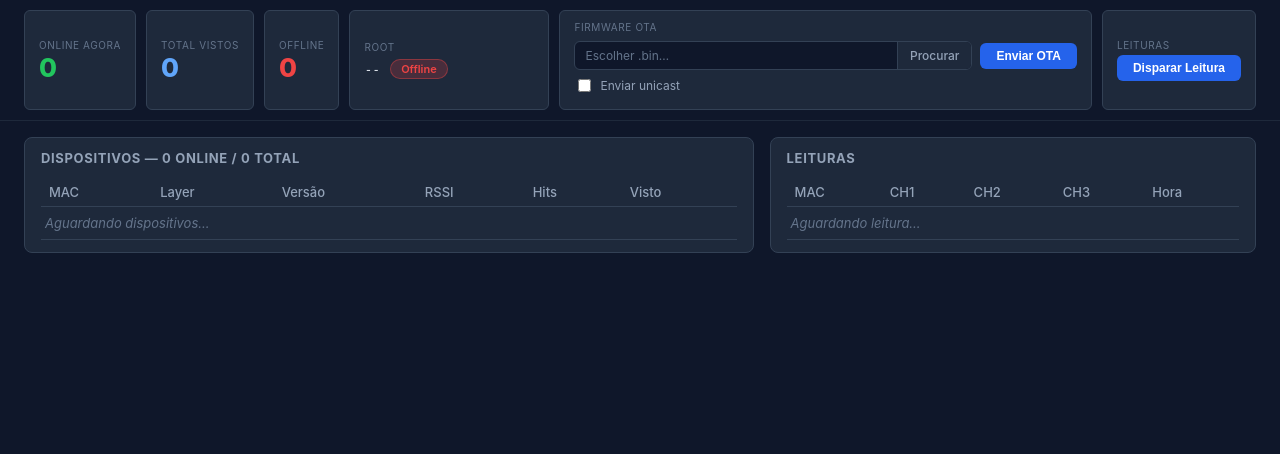
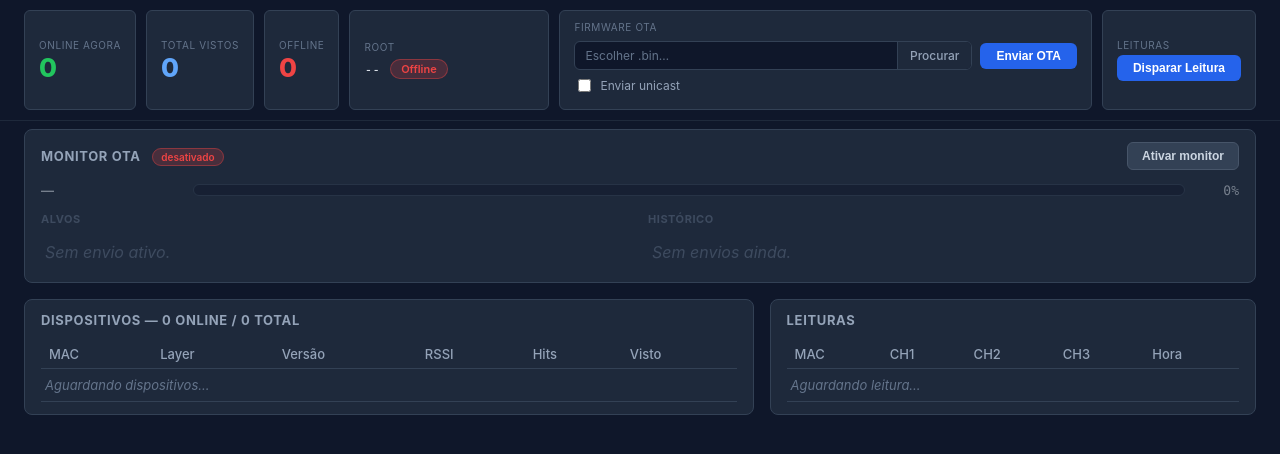
Before and after one commit to LucasFeh/MSC-WiFi-Mesh-Gateway, a Flask app: page / in a window 1280 px wide. Shown: the part 49-503 px from the top of the page. Run offline with Flask 3, Linux system fonts and the light colour scheme; data that the repository does not hold is empty; some libraries are stand-ins or nearby versions.

Commit message:
flask com monitor

```diff
--- a/server/app.py
+++ b/server/app.py
@@ -22,6 +22,19 @@ _ota_pending_name = None
 _firmware_path = os.path.join(os.path.dirname(os.path.abspath(__file__)), "firmware_upload.bin")
 _root_ws = None
 _ws_loop = None
+
+# ── Monitor OTA ──────────────────────────────────────────────────────────────
+# Telemetria do ROOT durante o OTA. Desligada por padrão (o ROOT só reporta
+# quando ligada por botão, evitando overhead). Tudo em memória, como _devices.
+_ota_monitor_enabled = False
+_ota_state = {
+    "active": False, "op": None, "file": None, "total": 0, "pct": 0,
+    "started": None, "finished": None,
+    "targets": [],        # [{"mac":.., "status":"pending"|"ok"|"fail"|"timeout"}]
+    "self_status": None,  # "running"|"rebooting"|"fail" (op self)
+}
+_ota_history = []         # últimos 10: {"file","op","finished","ok","fail","timeout","self_status"}
+_OTA_HISTORY_MAX = 10
 
 
 def _get_local_ip() -> str:
@@ -64,6 +77,27 @@ def _get_state():
         }
 
 
+def _ota_payload():
+    with _lock:
+        return {
+            "monitor_enabled": _ota_monitor_enabled,
+            "state": {**_ota_state, "targets": [dict(t) for t in _ota_state["targets"]]},
+            "history": [dict(h) for h in _ota_history],
+        }
+
+
+def _emit_ota():
+    socketio.emit('ota_progress', _ota_payload())
+
+
+def _push_to_root(obj: dict) -> bool:
+    """Empurra um comando JSON ao ROOT pelo WebSocket. False se o ROOT está off."""
+    if _root_ws is not None and _ws_loop is not None:
+        asyncio.run_coroutine_threadsafe(_root_ws.send(json.dumps(obj)), _ws_loop)
+        return True
+    return False
+
+
 def _watch_root():
     prev_online = {}
     while True:
@@ -82,6 +116,11 @@ async def _ws_root_handler(websocket):
     global _root_ws
     _root_ws = websocket
     try:
+        # Re-sincroniza o estado do monitor com o ROOT recém-conectado (cobre o
+        # ROOT ter reiniciado, p.ex. após um self-update, perdendo o flag).
+        with _lock:
+            on = _ota_monitor_enabled
+        await websocket.send(json.dumps({"cmd": "OTAMON", "on": on}))
         async for _ in websocket:
             pass
     finally:
@@ -107,6 +146,18 @@ def handle_read_request():
         sio_emit('read_error', {'msg': 'Root não conectado'})
         return
     asyncio.run_coroutine_threadsafe(_root_ws.send('{"cmd":"READ"}'), _ws_loop)
+
+
+@socketio.on('set_ota_monitor')
+def handle_set_ota_monitor(data):
+    """Liga/desliga a telemetria OTA: atualiza o flag, avisa o ROOT (OTAMON) e
+    reemite o novo estado a todos os navegadores."""
+    global _ota_monitor_enabled
+    on = bool((data or {}).get('on'))
+    with _lock:
+        _ota_monitor_enabled = on
+    pushed = _push_to_root({"cmd": "OTAMON", "on": on})
+    socketio.emit('ota_monitor_state', {"monitor_enabled": on, "pushed": pushed})
 
 
 @app.post("/api/status")
@@ -210,6 +261,66 @@ def state():
     return jsonify(_get_state())
 
 
+@app.post("/api/ota/progress")
+def ota_progress():
+    """Recebe os eventos de telemetria do ROOT (start/progress/ack/done),
+    aplica em _ota_state, fecha no histórico no 'done', e reemite ao navegador."""
+    ev = request.get_json(silent=True) or {}
+    etype = ev.get("event")
+    now = datetime.now(timezone.utc).isoformat(timespec="seconds")
+    with _lock:
+        if etype == "start":
+            op = ev.get("op")
+            _ota_state.update({
+                "active": True,
+                "op": op,
+                "file": ev.get("file"),
+                "total": ev.get("total", 0),
+                "pct": 0,
+                "started": now,
+                "finished": None,
+                "self_status": "running" if op == "self" else None,
+                "targets": [{"mac": (m or "").lower(), "status": "pending"}
+                            for m in (ev.get("targets") or [])],
+            })
+        elif etype == "progress":
+            _ota_state["pct"] = ev.get("pct", _ota_state["pct"])
+        elif etype == "ack":
+            mac = (ev.get("mac") or "").lower()
+            new_status = "ok" if ev.get("status") == "ok" else "fail"
+            for t in _ota_state["targets"]:
+                if t["mac"] == mac:
+                    t["status"] = new_status
+                    break
+        elif etype == "done":
+            _ota_state["active"] = False
+            _ota_state["finished"] = now
+            if _ota_state["op"] == "self":
+                _ota_state["self_status"] = ev.get("status", "done")
+                if ev.get("status") == "rebooting":
+                    _ota_state["pct"] = 100
+            else:
+                for t in _ota_state["targets"]:        # pendentes => timeout
+                    if t["status"] == "pending":
+                        t["status"] = "timeout"
+            ok = sum(1 for t in _ota_state["targets"] if t["status"] == "ok")
+            fail = sum(1 for t in _ota_state["targets"] if t["status"] == "fail")
+            timeout = sum(1 for t in _ota_state["targets"] if t["status"] == "timeout")
+            _ota_history.insert(0, {
+                "file": _ota_state["file"], "op": _ota_state["op"], "finished": now,
+                "ok": ok, "fail": fail, "timeout": timeout,
+                "self_status": _ota_state["self_status"],
+            })
+            del _ota_history[_OTA_HISTORY_MAX:]
+    _emit_ota()
+    return jsonify({"ok": True})
+
+
+@app.get("/api/ota/state")
+def ota_state():
+    return jsonify(_ota_payload())
+
+
 @app.get("/")
 def index():
     return render_template("index.html")
--- a/server/static/script/script.js
+++ b/server/static/script/script.js
@@ -232,3 +232,80 @@ async function sendOta() {
         status.style.color = "#ef4444";
     }
 }
+
+/* ===== Monitor OTA (telemetria do ROOT, ativável por botão) ===== */
+let otaMonitorEnabled = false;
+
+function toggleOtaMonitor() {
+    socket.emit('set_ota_monitor', { on: !otaMonitorEnabled });
+}
+
+function otaOpLabel(op) {
+    return op === "self" ? "ROOT (self-update)"
+        : op === "unicast" ? "Unicast"
+        : op === "mesh" ? "Mesh (broadcast)"
+        : "—";
+}
+
+function otaStatusLabel(s) {
+    return ({ pending: "pendente", ok: "recebeu", fail: "falhou",
+              timeout: "timeout", running: "em progresso", rebooting: "reiniciando" })[s] || s;
+}
+
+function setOtaMonitorEnabled(on) {
+    otaMonitorEnabled = on;
+    document.getElementById("otaMonitor").classList.toggle("mon-on", on);
+    const btn = document.getElementById("otaMonBtn");
+    btn.textContent = on ? "Desativar monitor" : "Ativar monitor";
+    btn.classList.toggle("mon-active", on);
+    document.getElementById("otaMonNote").textContent = on ? "ativo" : "desativado";
+}
+
+function renderOtaMonitor(p) {
+    if (typeof p.monitor_enabled === "boolean") setOtaMonitorEnabled(p.monitor_enabled);
+    const st = p.state || {};
+    document.getElementById("otaMonOp").textContent = otaOpLabel(st.op);
+    document.getElementById("otaMonFile").textContent = st.file || "";
+    const pct = st.pct || 0;
+    document.getElementById("otaMonBar").style.width = pct + "%";
+    document.getElementById("otaMonPct").textContent = pct + "%";
+
+    const tgt = document.getElementById("otaMonTargets");
+    if (st.op === "self") {
+        const ss = st.self_status || "running";
+        tgt.innerHTML = `<div class="ota-tg-row">
+            <span class="st-badge st-${ss}">${otaStatusLabel(ss)}</span>
+            <span class="mono">ROOT</span></div>`;
+    } else if (st.targets && st.targets.length) {
+        tgt.innerHTML = st.targets.map(t => `<div class="ota-tg-row">
+            <span class="st-badge st-${t.status}">${otaStatusLabel(t.status)}</span>
+            <span class="mono">${t.mac}</span></div>`).join("");
+    } else {
+        tgt.innerHTML = '<div class="empty">Sem envio ativo.</div>';
+    }
+
+    const hist = document.getElementById("otaMonHistory");
+    if (p.history && p.history.length) {
+        hist.innerHTML = p.history.map(h => {
+            const when = h.finished ? fmtTs(h.finished) : "--";
+            const summary = h.op === "self"
+                ? otaStatusLabel(h.self_status || "—")
+                : `${h.ok} ok · ${h.fail} falha · ${h.timeout} timeout`;
+            return `<div class="ota-hist-row">
+                <span class="mono ota-hist-file">${h.file || "?"}</span>
+                <span class="ota-hist-sum">${summary}</span>
+                <span class="ota-hist-ts mono">${when}</span></div>`;
+        }).join("");
+    } else {
+        hist.innerHTML = '<div class="empty">Sem envios ainda.</div>';
+    }
+}
+
+socket.on('ota_progress', renderOtaMonitor);
+socket.on('ota_monitor_state', function (d) { setOtaMonitorEnabled(!!d.monitor_enabled); });
+
+(async function initOtaMonitor() {
+    try {
+        renderOtaMonitor(await (await fetch("/api/ota/state")).json());
+    } catch (e) { /* silencioso: monitor aparece ao primeiro evento */ }
+})();
--- a/server/static/style/styles.css
+++ b/server/static/style/styles.css
@@ -475,3 +475,155 @@ th { color: #94a3b8; font-weight: 500; }
     white-space: nowrap;
 }
 .topo-btn:hover { background: #163057; }
+
+/* ── Monitor OTA ── */
+.ota-monitor { margin: 8px 24px 0; }
+
+.ota-monitor-head {
+    display: flex;
+    align-items: center;
+    justify-content: space-between;
+    gap: 12px;
+    margin-bottom: 12px;
+}
+
+.ota-monitor-head h2 {
+    margin: 0;
+    font-size: 13px;
+    text-transform: uppercase;
+    letter-spacing: 0.05em;
+    color: #94a3b8;
+}
+
+.ota-mon-note {
+    margin-left: 8px;
+    padding: 2px 8px;
+    border-radius: 999px;
+    font-size: 10px;
+    font-weight: 600;
+    letter-spacing: normal;
+    text-transform: none;
+    background: #ef444433;
+    border: 1px solid #ef444466;
+    color: #ef4444;
+}
+.ota-monitor.mon-on .ota-mon-note {
+    background: #16a34a33;
+    border-color: #16a34a66;
+    color: #22c55e;
+}
+
+.mon-toggle {
+    padding: 6px 14px;
+    background: #334155;
+    color: #cbd5e1;
+    border: 1px solid #475569;
+    border-radius: 6px;
+    cursor: pointer;
+    font-weight: 600;
+    font-size: 12px;
+    white-space: nowrap;
+}
+.mon-toggle:hover { background: #3e4c63; }
+.mon-toggle.mon-active {
+    background: #16a34a;
+    border-color: #16a34a;
+    color: #fff;
+}
+.mon-toggle.mon-active:hover { background: #15803d; }
+
+/* Esmaece o conteúdo quando o monitor está desligado */
+.ota-monitor:not(.mon-on) .ota-mon-current,
+.ota-monitor:not(.mon-on) .ota-mon-cols { opacity: 0.45; }
+
+.ota-mon-current {
+    display: flex;
+    align-items: center;
+    gap: 12px;
+    margin-bottom: 14px;
+}
+
+.ota-mon-info { display: flex; flex-direction: column; min-width: 140px; }
+.ota-mon-op { font-size: 13px; font-weight: 600; color: #e2e8f0; }
+.ota-mon-file { font-size: 11px; color: #94a3b8; }
+
+.progress {
+    flex: 1;
+    height: 12px;
+    background: #0f172a;
+    border: 1px solid #334155;
+    border-radius: 999px;
+    overflow: hidden;
+}
+.progress-bar {
+    height: 100%;
+    width: 0;
+    background: linear-gradient(90deg, #2563eb, #60a5fa);
+    transition: width 0.3s ease;
+}
+.ota-mon-pct {
+    min-width: 42px;
+    text-align: right;
+    font-family: "Cascadia Mono", Consolas, monospace;
+    font-size: 13px;
+    color: #e2e8f0;
+}
+
+.ota-mon-cols {
+    display: grid;
+    grid-template-columns: 1fr 1fr;
+    gap: 16px;
+}
+.ota-mon-col h3 {
+    margin: 0 0 8px;
+    font-size: 11px;
+    text-transform: uppercase;
+    letter-spacing: 0.05em;
+    color: #64748b;
+}
+.ota-mon-col > div { max-height: 220px; overflow-y: auto; }
+
+.ota-tg-row {
+    display: flex;
+    align-items: center;
+    gap: 10px;
+    padding: 5px 6px;
+    border-bottom: 1px solid #1e293b;
+    font-size: 13px;
+}
+
+.st-badge {
+    min-width: 92px;
+    text-align: center;
+    padding: 2px 8px;
+    border-radius: 999px;
+    font-size: 11px;
+    font-weight: 600;
+}
+.st-pending   { background: #47556933; border: 1px solid #47556966; color: #94a3b8; }
+.st-running,
+.st-rebooting { background: #2563eb33; border: 1px solid #2563eb66; color: #60a5fa; }
+.st-ok        { background: #16a34a33; border: 1px solid #16a34a66; color: #22c55e; }
+.st-fail      { background: #ef444433; border: 1px solid #ef444466; color: #ef4444; }
+.st-timeout   { background: #d9770633; border: 1px solid #d9770666; color: #f59e0b; }
+
+.ota-hist-row {
+    display: flex;
+    align-items: center;
+    gap: 8px;
+    padding: 5px 6px;
+    border-bottom: 1px dashed #334155;
+    font-size: 12px;
+}
+.ota-hist-file { flex: 0 0 auto; color: #e2e8f0; }
+.ota-hist-sum  { flex: 1; color: #94a3b8; }
+.ota-hist-ts   { color: #64748b; }
+
+@media (max-width: 900px) {
+    .ota-monitor { margin: 8px 16px 0; }
+}
+@media (max-width: 600px) {
+    .ota-monitor { margin: 8px 12px 0; }
+    .ota-mon-current { flex-wrap: wrap; }
+    .ota-mon-cols { grid-template-columns: 1fr; }
+}
--- a/server/templates/index.html
+++ b/server/templates/index.html
@@ -60,6 +60,31 @@
             <div id="readStatus" class="ota-status"></div>
         </div>
     </div>
+
+    <section class="ota-monitor" id="otaMonitor">
+        <div class="ota-monitor-head">
+            <h2>Monitor OTA <span class="ota-mon-note" id="otaMonNote">desativado</span></h2>
+            <button id="otaMonBtn" class="mon-toggle" type="button" onclick="toggleOtaMonitor()">Ativar monitor</button>
+        </div>
+        <div class="ota-mon-current">
+            <div class="ota-mon-info">
+                <span class="ota-mon-op" id="otaMonOp">&mdash;</span>
+                <span class="mono ota-mon-file" id="otaMonFile"></span>
+            </div>
+            <div class="progress"><div class="progress-bar" id="otaMonBar"></div></div>
+            <span class="ota-mon-pct" id="otaMonPct">0%</span>
+        </div>
+        <div class="ota-mon-cols">
+            <div class="ota-mon-col">
+                <h3>Alvos</h3>
+                <div id="otaMonTargets"><div class="empty">Sem envio ativo.</div></div>
+            </div>
+            <div class="ota-mon-col">
+                <h3>Hist&oacute;rico</h3>
+                <div id="otaMonHistory"><div class="empty">Sem envios ainda.</div></div>
+            </div>
+        </div>
+    </section>
 
     <main>
         <section>
```
Also changed, not shown: docs/superpowers/specs/2026-06-03-ota-monitor-design.md (added, +118 -0 lines), 4 other files.
